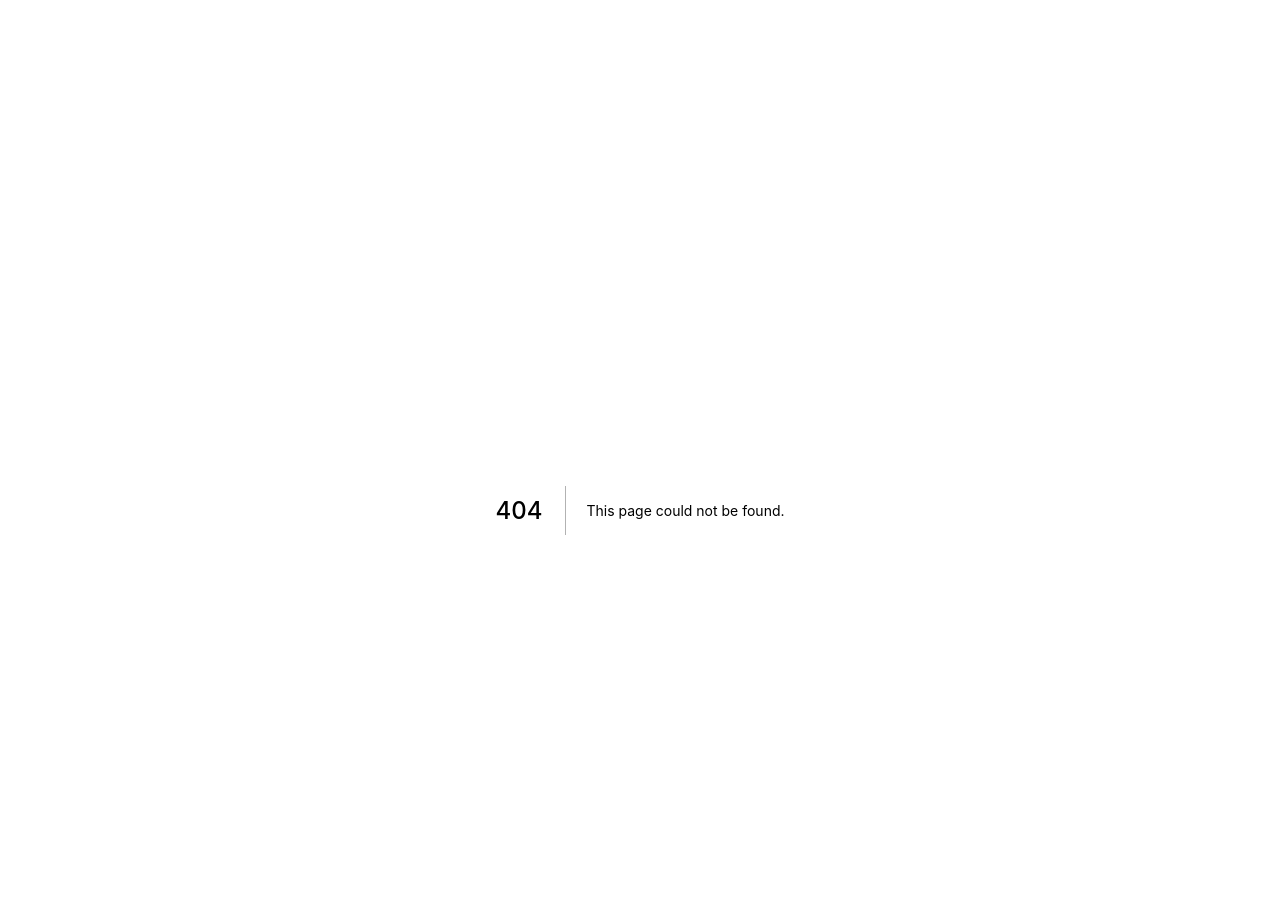
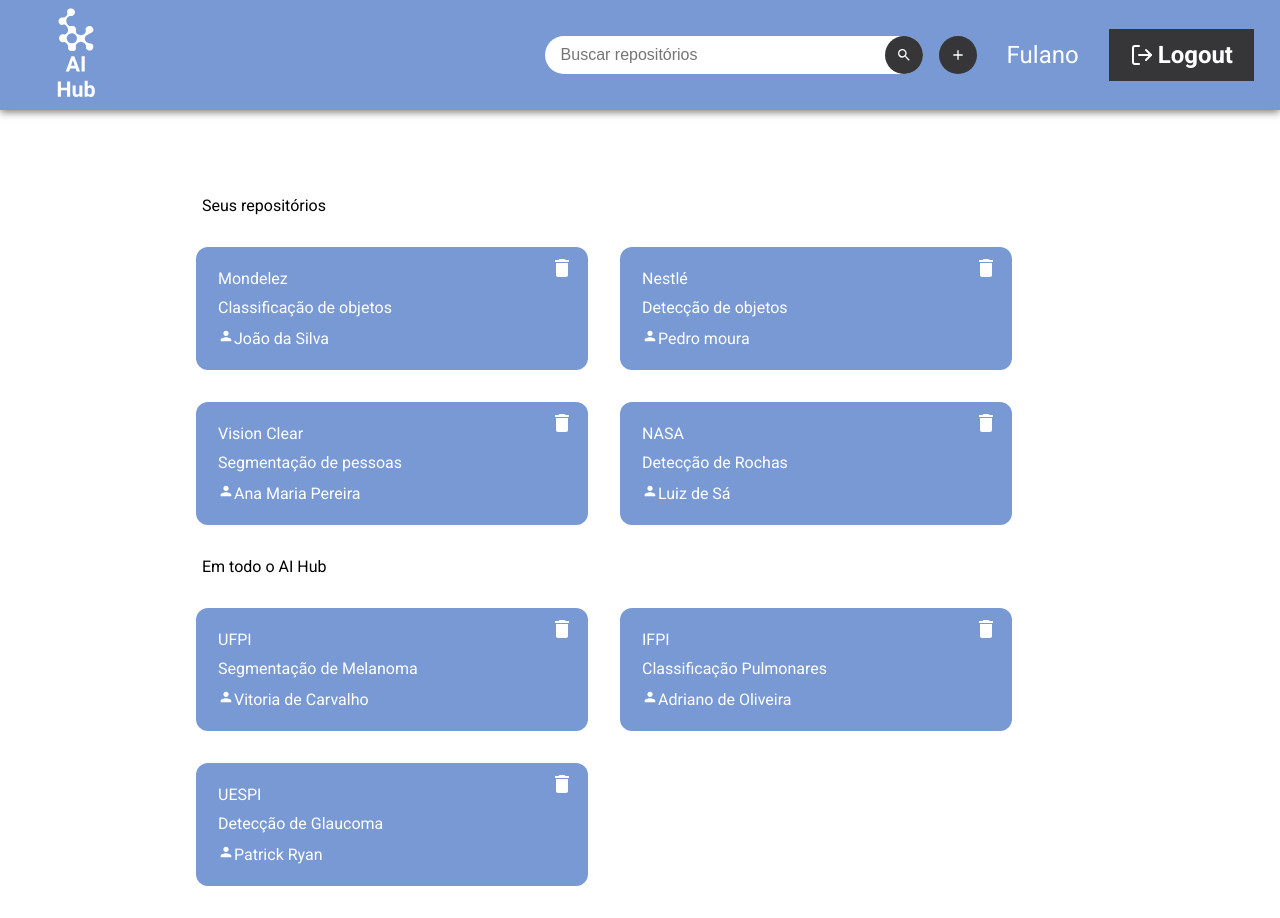
Before and after one commit to adrianorocha-dev/ai-hub, a Next.js app: page /search in a window 1280 px wide. Before the commit this address had no page. Built offline with nearby package versions, Linux system fonts and the light colour scheme.

Commit message:
Pagina de buscar repositórios

```diff
--- /dev/null
+++ b/pages/search.js
@@ -0,0 +1,90 @@
+import React from 'react';
+import Header from '../components/Header';
+import RepoCard from '../components/RepoCard';
+
+import styles from '../styles/pages/Search.module.css';
+
+function Search(){
+  return (
+    <div className={styles.container}>
+      <Header />
+      <main className={styles.main}>
+        <div>
+          <h1 className={styles.title}>Seus repositórios</h1>
+        </div>
+        <ul className={styles.containerCard}>
+          <li className={styles.itemCard}>
+            <RepoCard
+            repo={{
+              id: 'repo1',
+              name: 'Mondelez',
+              description: 'Classificação de objetos',
+              owner: 'João da Silva'
+            }}/>
+          </li>
+          <li className={styles.itemCard}>
+            <RepoCard
+            repo={{
+              id: 'repo2',
+              name: 'Nestlé',
+              description: 'Detecção de objetos',
+              owner: 'Pedro moura'
+            }}/>
+          </li>
+          <li className={styles.itemCard}>
+            <RepoCard
+            repo={{
+              id: 'repo3',
+              name: 'Vision Clear',
+              description: 'Segmentação de pessoas',
+              owner: 'Ana Maria Pereira'
+            }}/>
+          </li>
+          <li className={styles.itemCard}>
+            <RepoCard
+            repo={{
+              id: 'repo4',
+              name: 'NASA',
+              description: 'Detecção de Rochas',
+              owner: 'Luiz de Sá'
+            }}/>
+          </li>
+        </ul>
+        <div>
+          <h1 className={styles.title}>Em todo o AI Hub</h1>
+        </div>
+        <ul className={styles.containerCard}>
+          <li className={styles.itemCard}>
+            <RepoCard
+              repo={{
+                id: 'repo5',
+                name: 'UFPI',
+                description: 'Segmentação de Melanoma',
+                owner: 'Vitoria de Carvalho'
+              }}/>
+            </li>
+            <li className={styles.itemCard}>
+              <RepoCard
+              repo={{
+                id: 'repo6',
+                name: 'IFPI',
+                description: 'Classificação Pulmonares',
+                owner: 'Adriano de Oliveira'
+              }}/>
+            </li>
+            <li className={styles.itemCard}>
+              <RepoCard
+              repo={{
+                id: 'repo7',
+                name: 'UESPI',
+                description: 'Detecção de Glaucoma',
+                owner: 'Patrick Ryan'
+              }}/>
+            </li>
+          </ul>
+      </main>
+    </div>
+  );
+}
+
+export default Search;
--- /dev/null
+++ b/styles/pages/Search.module.css
@@ -0,0 +1,31 @@
+.container {
+    width: 100%;
+  }
+
+.main {
+  max-width: 1000px;
+
+  margin: 0 auto;
+  padding-top: 75px;
+}
+
+.title {
+  font-family: Roboto;
+  font-style: normal;
+  font-weight: normal;
+  font-size: 16px;
+  line-height: 19px;
+  margin-left: 62px;
+}
+
+.containerCard {
+  display: flex;
+  flex-direction: row;
+  flex-wrap: wrap;
+
+  list-style: none;
+}
+
+.itemCard {
+  margin: 16px;
+}
```
